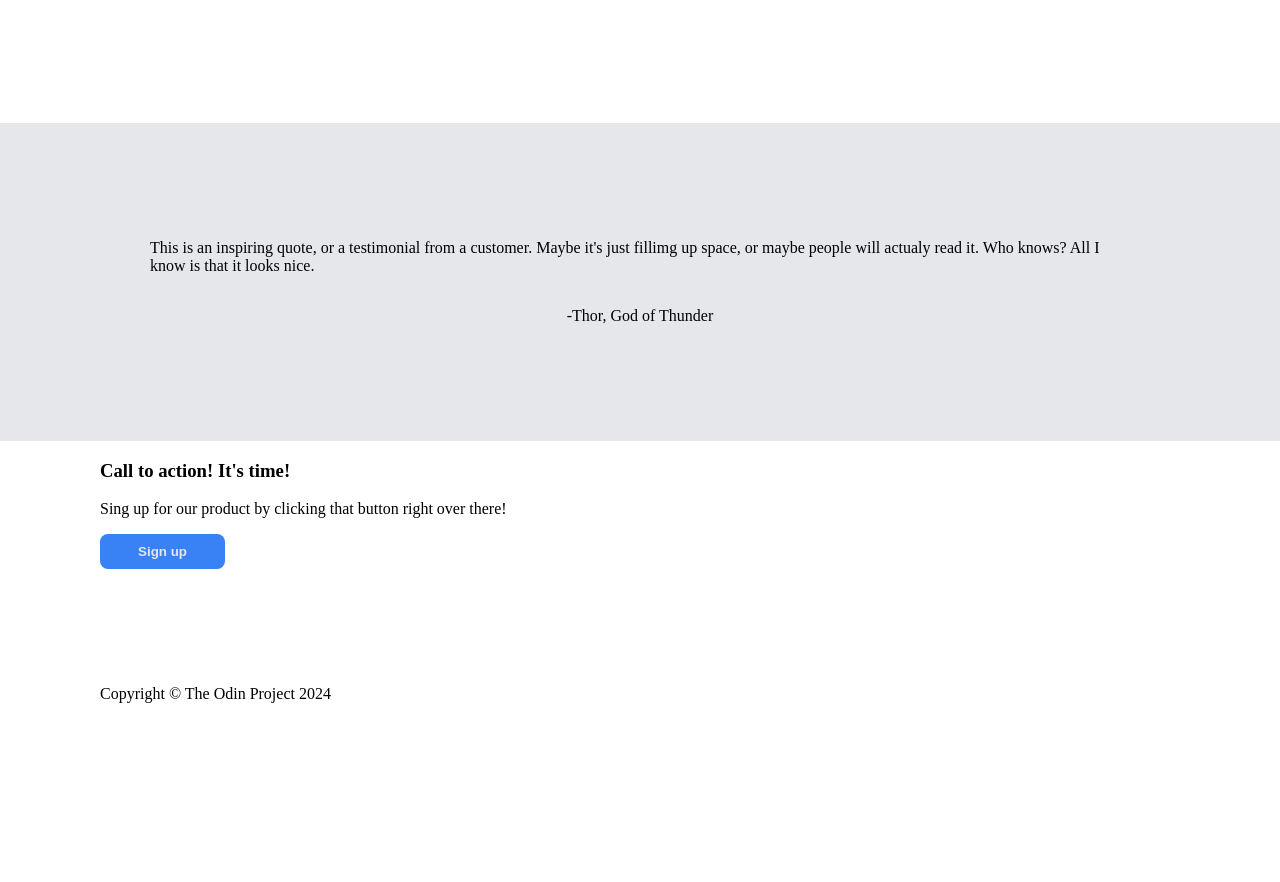
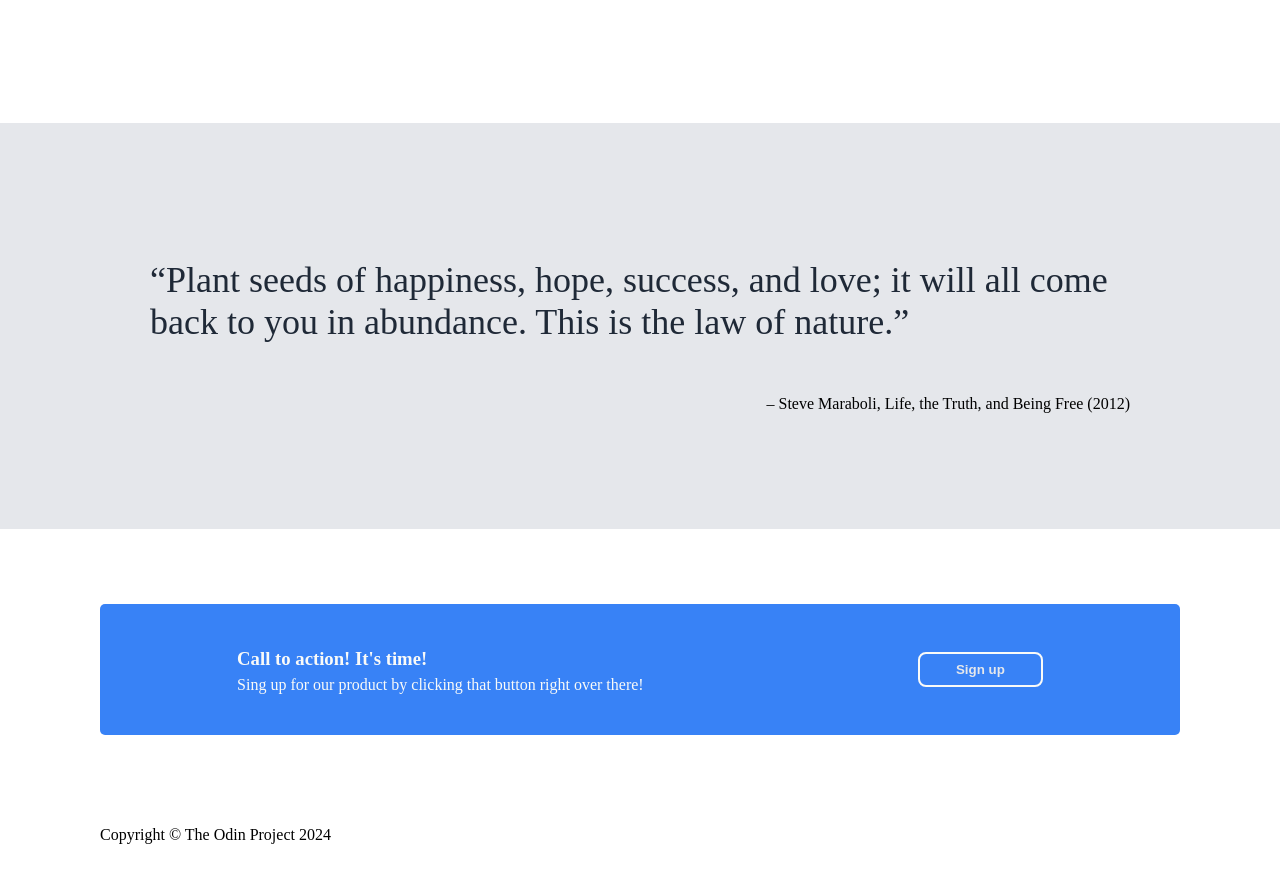
Before and after one commit to Mdrozak/odin-landing-page, a plain HTML site: page index.html in a window 1280 px wide. Shown: the part 1195-2077 px from the top of the page. Before the commit the page ends 2014 px from the top, so only its background shows below. Drawn offline with Linux system fonts and the light colour scheme.

Commit message:
Add Sign up styles, minor html changes

```diff
--- a/css/style.css
+++ b/css/style.css
@@ -5,7 +5,6 @@ body {
 }
 
 .header,
-.sign-up,
 .footer {
     padding: 0 100px 100px 100px;
 }
@@ -23,6 +22,10 @@ body {
 .logo-link {
     font-size: 18px;
     color: #E5E7Eb;
+}
+
+.quotation {
+    padding: 100px 150px 100px 150px;
 }
 
 button {
@@ -142,5 +145,47 @@ button {
     flex-direction: column;
     justify-content: center;
     align-items: center;
-    padding: 100px 150px 100px 150px;
 }
+.quotation-text {
+    font-size: 36px;
+    font-family: light italic;
+    color: #1F2937;
+}
+
+.quotation-sign {
+    align-self: flex-end;
+}
+
+/* \/\/\/ Sign up class section \/\/\/ */
+
+.sign-up {
+    padding: 75px 100px 75px 100px;
+    min-width: 500px;
+}
+.sign-container {
+    background-color: #3882F6;
+    display: flex;
+    border-radius: 5px;
+    justify-content: space-around;
+}
+
+.sign-text {
+    display: flex;
+    color: #F9FAF8;
+    flex-direction: column;
+    padding: 25px;
+}
+
+.sign-header {
+    margin-bottom: 3px
+}
+
+.sign-subtext {
+    margin-top: 3px;
+}
+
+.product-signup {
+    align-self: center;
+    border: 2px solid #F9FAF8;
+    margin: 25px;
+}
--- a/index.html
+++ b/index.html
@@ -50,18 +50,18 @@
             </div>
         </div>
         <div class="quotation">
-            <p class="quotation-text">This is an inspiring quote, or a testimonial from a customer.
-                Maybe it's just fillimg up space, or maybe people will actualy read it.
-                Who knows? All I know is that it looks nice.
-            </p>
-            <p class="quotation-sign">-Thor, God of Thunder</p>
+            <p class="quotation-text">“Plant seeds of happiness, hope, success, and love; it will all come back to you in abundance. This is the law of nature.”</p>
+            <p class="quotation-sign">– Steve Maraboli, Life, the Truth, and Being Free (2012)</p>
         </div>
         <div class="sign-up">
-            <div class="sign-text">
-                <h3 class="sign-header">Call to action! It's time!</h3>
-                <p class="sign-subtext">Sing up for our product by clicking that button right over there!</p>
+            <div class="sign-container">
+                <div class="sign-text">
+                    <h3 class="sign-header">Call to action! It's time!</h3>
+                    <p class="sign-subtext">Sing up for our product by clicking that button right over there!</p>
+                </div>
+                <button class="product-signup">Sign up</button>
             </div>
-            <button class="product-signup">Sign up</button>
+
         </div>
         <div class="footer">
             <p class="footer-text">Copyright &copy; The Odin Project 2024</p>
```
